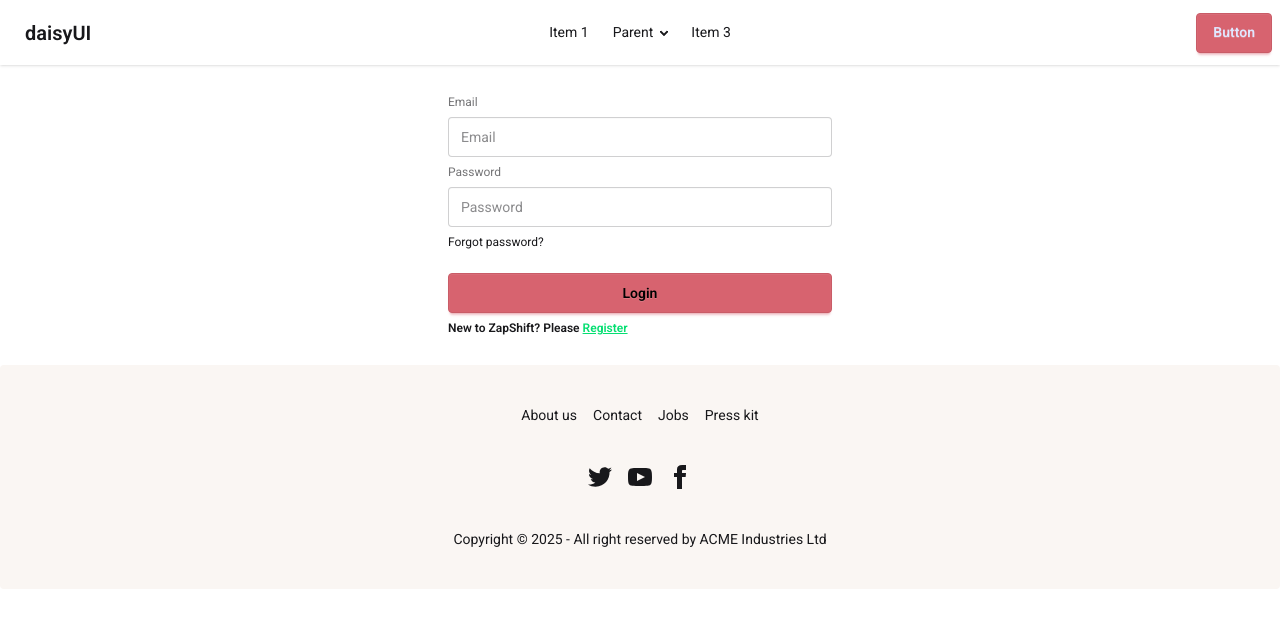
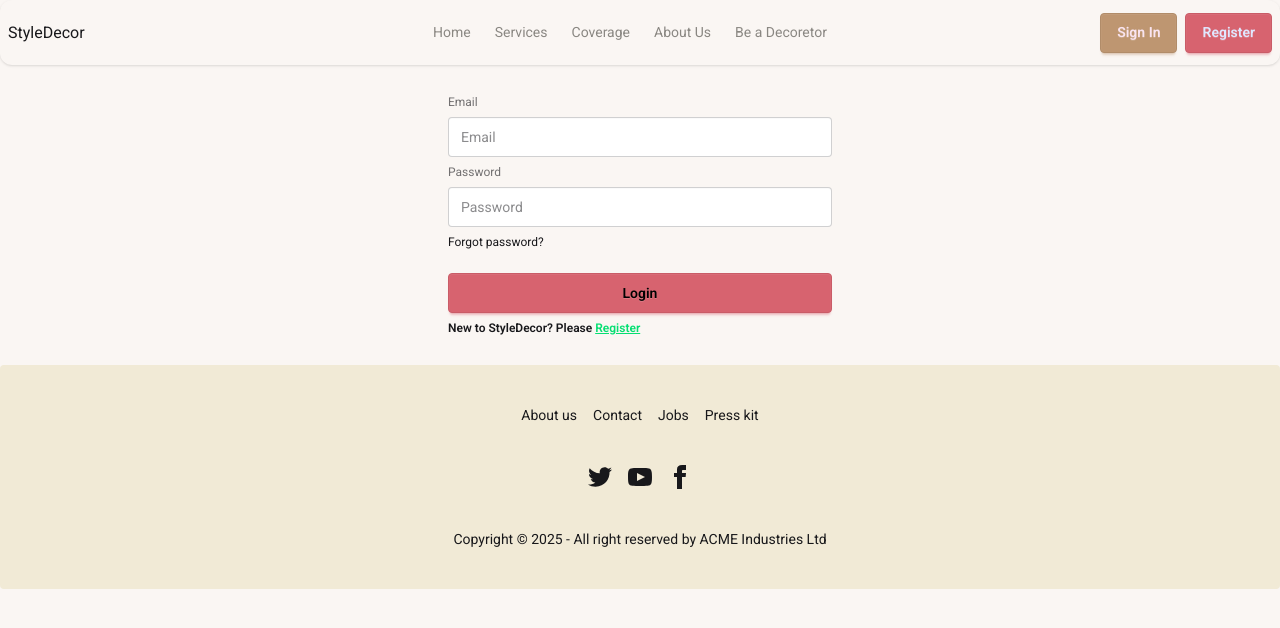
Before and after one commit to oliullahakib/StyleDecor, a React (Vite) app: page /login in a window 1280 px wide. Shown: the top 628 px of the page. Built offline with nearby package versions, Linux system fonts and the light colour scheme; no server answers.

Commit message:
login page added and style navbar

```diff
--- a/src/index.css
+++ b/src/index.css
@@ -11,7 +11,12 @@
   --color-accent:#8A8782;
   --color-accent-content: #BE9671;
 }
-
+body{
+  background: #FAF6F3;
+}
+a.active{
+  @apply bg-primary text-white rounded-full font-bold
+}
 
 .garamond-font {
   font-family: "EB Garamond", serif;
--- a/src/layouts/RootLayout.jsx
+++ b/src/layouts/RootLayout.jsx
@@ -7,7 +7,7 @@ import Footer from '../pages/Shared/Footer';
 const RootLayout = () => {
     return (
         <div className='roboto-font flex flex-col min-h-screen'>
-           <div className=''> <Navbar/></div>
+            <Navbar/>
 
              <Outlet/>
 
--- a/src/pages/Login/Login.jsx
+++ b/src/pages/Login/Login.jsx
@@ -50,7 +50,7 @@ const Login = () => {
                         </p>}
                     <div><a className="link link-hover">Forgot password?</a></div>
                     <button className="btn btn-primary text-black mt-4">Login</button>
-                        <p className='font-semibold'>New to ZapShift? Please <Link state={location?.state} to={"/register"} className='text-green-400 underline'>Register</Link></p>
+                        <p className='font-semibold'>New to StyleDecor? Please <Link state={location?.state} to={"/register"} className='text-green-400 underline'>Register</Link></p>
                 </form>
             </div>
         </div>
--- a/src/pages/Shared/Footer.jsx
+++ b/src/pages/Shared/Footer.jsx
@@ -2,7 +2,7 @@ import React from 'react';
 
 const Footer = () => {
     return (
-        <footer className="footer footer-horizontal footer-center bg-base-200 text-base-content rounded p-10">
+        <footer className="footer footer-horizontal footer-center bg-base-300 text-base-content rounded p-10">
             <nav className="grid grid-flow-col gap-4">
                 <a className="link link-hover">About us</a>
                 <a className="link link-hover">Contact</a>
--- a/src/pages/Shared/Navbar.jsx
+++ b/src/pages/Shared/Navbar.jsx
@@ -1,10 +1,31 @@
 import React from 'react';
-import MyDiv from '../../components/MyDiv';
+import { Link, NavLink } from 'react-router';
+import toast from 'react-hot-toast';
+import useAuth from '../../hook/useAuth';
 
 const Navbar = () => {
+    const { user, logOutUser } = useAuth()
+    const links = <>
+        <li><NavLink to={'/'} className={'text-accent'}>Home</NavLink></li>
+        <li><NavLink to={'/services'} className={'text-accent'}>Services</NavLink></li>
+        <li><NavLink to={'/service-coverage'} className={'text-accent'}>Coverage</NavLink></li>
+        <li><NavLink to={'/about-us'} className={'text-accent'}>About Us</NavLink></li>
+        <li><NavLink to={'/be-a-decorator'} className={'text-accent'}>Be a Decoretor</NavLink></li>
+       {user&& <>
+
+       <li><NavLink to={'/dashboard'} className={'text-accent-content font-bold '}>Dashboard</NavLink></li>
+       </>}
+
+    </>
+    const hanldeLogout = () => {
+        logOutUser()
+            .then(() => {
+                toast.success("Logout")
+            })
+    }
     return (
-        <MyDiv>
-            <div className="navbar bg-base-100 shadow-sm">
+
+            <div className="navbar sticky top-0 z-10 bg-base-200 container mx-auto rounded-xl shadow-sm ">
                 <div className="navbar-start">
                     <div className="dropdown">
                         <div tabIndex={0} role="button" className="btn btn-ghost lg:hidden">
@@ -13,39 +34,36 @@ const Navbar = () => {
                         <ul
                             tabIndex="-1"
                             className="menu menu-sm dropdown-content bg-base-100 rounded-box z-1 mt-3 w-52 p-2 shadow">
-                            <li><a>Item 1</a></li>
-                            <li>
-                                <a>Parent</a>
-                                <ul className="p-2">
-                                    <li><a>Submenu 1</a></li>
-                                    <li><a>Submenu 2</a></li>
-                                </ul>
-                            </li>
-                            <li><a>Item 3</a></li>
+                            {links}
+                            {
+                                user ? <button onClick={hanldeLogout} className='btn btn-warning'>Logout</button> : <>
+                                    <Link to={'/login'} className="btn text-accent mr-5">Sign In</Link>
+                                    <Link to={'/register'} className="btn btn-primary text-black ">Register</Link>
+                                </>
+                            }
                         </ul>
                     </div>
-                    <a className="btn btn-ghost text-xl">daisyUI</a>
+                   <Link to={"/"}>StyleDecor</Link>
                 </div>
                 <div className="navbar-center hidden lg:flex">
                     <ul className="menu menu-horizontal px-1">
-                        <li><a>Item 1</a></li>
-                        <li>
-                            <details>
-                                <summary>Parent</summary>
-                                <ul className="p-2 bg-base-100 w-40 z-1">
-                                    <li><a>Submenu 1</a></li>
-                                    <li><a>Submenu 2</a></li>
-                                </ul>
-                            </details>
-                        </li>
-                        <li><a>Item 3</a></li>
+
+                        {links}
                     </ul>
                 </div>
-                <div className="navbar-end">
-                    <a className="btn btn-primary">Button</a>
+                <div className="navbar-end ml-5 hidden lg:flex ">
+                    {
+                        user ?<div className='flex gap-3'>
+                            <img className='w-12 h-12 rounded-full border p-1' src={user?.photoURL} alt="" />
+                             <button onClick={hanldeLogout} className='btn btn-warning'>Logout</button>
+                        </div> : <>
+                            <Link to={'/login'} className="btn btn-secondary mr-2">Sign In</Link>
+                            <Link to={'/register'} className="btn btn-primary ">Register</Link>
+                        </>
+                    }
                 </div>
             </div>
-        </MyDiv>
+
     );
 };
 
```
